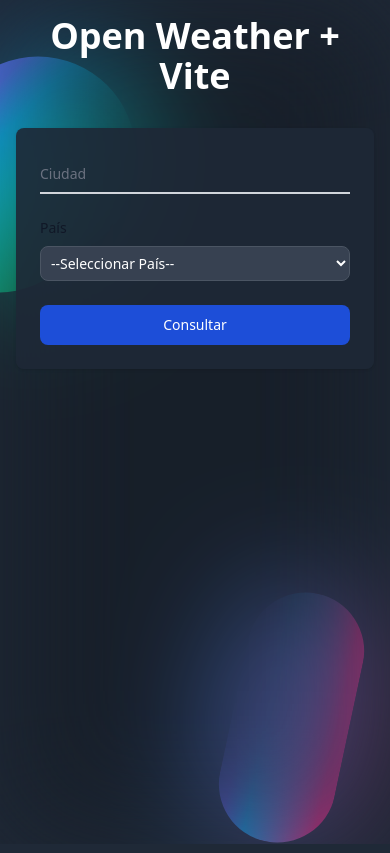
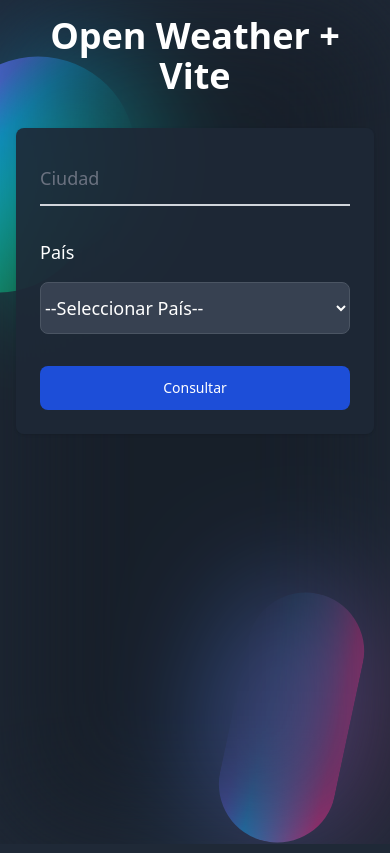
Before and after one commit to Rexpeto/weather-vite, a React (Vite) app: page / in a window 390 px wide. Built offline with nearby package versions, Linux system fonts and the light colour scheme.

Commit message:
Responsive

```diff
--- a/src/components/FooterResultado.jsx
+++ b/src/components/FooterResultado.jsx
@@ -11,21 +11,21 @@
 
     return (
         <div className="flex justify-between items-center gap-2 w-full mt-8 px-5">
-            <div className="flex items-center text-lg">
+            <div className="flex items-center text-xl md:text-lg">
                 <RiTempColdLine title="Temperatura mínima" />
                 <p className="mr-1 ml-2">{parseInt(temp?.temp_min - kelvin)}</p>
                 <RiCelsiusLine />
             </div>
-            <div className="flex items-center text-lg">
+            <div className="flex items-center text-xl md:text-lg">
                 <RiTempHotLine title="Temperatura máxima" />
                 <p className="mr-1 ml-2">{parseInt(temp?.temp_max - kelvin)}</p>
                 <RiCelsiusLine />
             </div>
-            <div className="flex items-center gap-2 text-lg">
+            <div className="flex items-center gap-2 text-xl md:text-lg">
                 <RiCloudyLine title="Nubes" />
                 <p>{cloud}%</p>
             </div>
-            <div className="flex items-center gap-2 text-lg">
+            <div className="flex items-center gap-2 text-xl md:text-lg">
                 <RiCloudWindyLine title="Humedad" />
                 <p>{temp?.humidity}%</p>
             </div>
--- a/src/components/Formulario.jsx
+++ b/src/components/Formulario.jsx
@@ -19,26 +19,26 @@
     return (
         <div className="max-w-full p-6 rounded-lg shadow bg-gray-800/90 border-gray-700 backdrop-blur-xl backdrop-brightness-75">
             <form onSubmit={handdlerSubmit}>
-                <div className="relative z-0 w-full mb-6 group">
+                <div className="relative z-0 w-full md:mb-6 mb-8 group">
                     <input
                         type="text"
                         name="ciudad"
                         id="ciudad"
-                        className="block py-2.5 px-0 w-full text-sm text-gray-900 bg-transparent border-0 border-b-2 border-gray-300 appearance-none dark:text-white dark:border-gray-600 dark:focus:border-blue-500 focus:outline-none focus:ring-0 focus:border-blue-600 peer transition duration-150"
+                        className="block py-3 px-0 w-full md:text-sm text-lg text-gray-900 bg-transparent border-0 border-b-2 border-gray-300 appearance-none dark:text-white dark:border-gray-600 dark:focus:border-blue-500 focus:outline-none focus:ring-0 focus:border-blue-600 peer transition duration-150"
                         placeholder=" "
                         onChange={(e) => datosBusqueda(e)}
                         value={busqueda.ciudad}
                     />
                     <label
                         htmlFor="ciudad"
-                        className="peer-focus:font-medium absolute text-sm text-gray-500 dark:text-gray-400 duration-300 transform -translate-y-6 scale-75 top-3 -z-10 origin-[0] peer-focus:left-0 peer-focus:text-blue-600 peer-focus:dark:text-blue-500 peer-placeholder-shown:scale-100 peer-placeholder-shown:translate-y-0 peer-focus:scale-75 peer-focus:-translate-y-6"
+                        className="peer-focus:font-medium absolute md:text-sm text-lg text-gray-500 dark:text-gray-400 duration-300 transform -translate-y-6 scale-75 top-3 -z-10 origin-[0] peer-focus:left-0 peer-focus:text-blue-600 peer-focus:dark:text-blue-500 peer-placeholder-shown:scale-100 peer-placeholder-shown:translate-y-0 peer-focus:scale-75 peer-focus:-translate-y-6"
                     >
                         Ciudad
                     </label>
                 </div>
-                <div className="mb-6">
+                <div className="md:mb-6 mb-8">
                     <label
-                        className="block mb-2 text-sm font-medium text-gray-900 dark:text-white"
+                        className="block mb-4 md:mb-2 text-lg md:text-sm font-medium text-white"
                         htmlFor="pais"
                     >
                         País
@@ -46,7 +46,7 @@
                     <select
                         id="pais"
                         name="pais"
-                        className="border text-sm rounded-lg  block w-full p-1.5 bg-gray-700 border-gray-600 placeholder-gray-400 text-white focus:ring-blue-500 focus:border-blue-500 outline-none transition duration-150"
+                        className="border text-lg md:text-sm rounded-lg  block w-full py-3 md:p-1.5 bg-gray-700 border-gray-600 placeholder-gray-400 text-white focus:ring-blue-500 focus:border-blue-500 outline-none transition duration-150"
                         onChange={(e) => datosBusqueda(e)}
                         value={busqueda.pais}
                     >
@@ -63,7 +63,7 @@
                 </div>
                 <button
                     type="Submit"
-                    className="text-white bg-blue-700 hover:bg-blue-800 outline-none focus:ring-blue-300 font-medium rounded-lg text-sm w-full px-5 py-2.5 text-center dark:bg-blue-600 dark:hover:bg-blue-700 transition duration-150"
+                    className="text-white bg-blue-700 hover:bg-blue-800 outline-none focus:ring-blue-300 font-medium rounded-lg text-sm w-full px-5 py-3 md:py-2.5 text-center dark:bg-blue-600 dark:hover:bg-blue-700 transition duration-150"
                 >
                     Consultar
                 </button>
--- a/src/components/Resultado.jsx
+++ b/src/components/Resultado.jsx
@@ -13,12 +13,16 @@
     const kelvin = 273.15;
 
     return (
-        <div className="flex flex-col items-center gap-3 max-w-full p-6 rounded-lg shadow bg-gray-800/90 border-gray-700 backdrop-blur-xl backdrop-brightness-75">
-            <h2 className="font-bold text-2xl">{respuesta?.name}</h2>
-            <p className="font-bold text-xl">{respuesta?.state}</p>
-            <div className="flex gap-2">
-                <h3 className="text-4xl">{parseInt(main?.temp - kelvin)}</h3>
-                <RiCelsiusLine className="text-4xl" />
+        <div className="flex flex-col items-center gap-5 md:gap-3 max-w-full p-6 rounded-lg shadow bg-gray-800/90 border-gray-700 backdrop-blur-xl backdrop-brightness-75">
+            <h2 className="font-bold text-3xl md:text-2xl">
+                {respuesta?.name}
+            </h2>
+            <p className="font-bold text-2xl md:text-xl">{respuesta?.state}</p>
+            <div className="flex items-center gap-2">
+                <h3 className="text-6xl md:text-4xl">
+                    {parseInt(main?.temp - kelvin)}
+                </h3>
+                <RiCelsiusLine className="text-6xl md:text-4xl" />
             </div>
             <FooterResultado temp={main} cloud={clouds.all} />
         </div>
```
